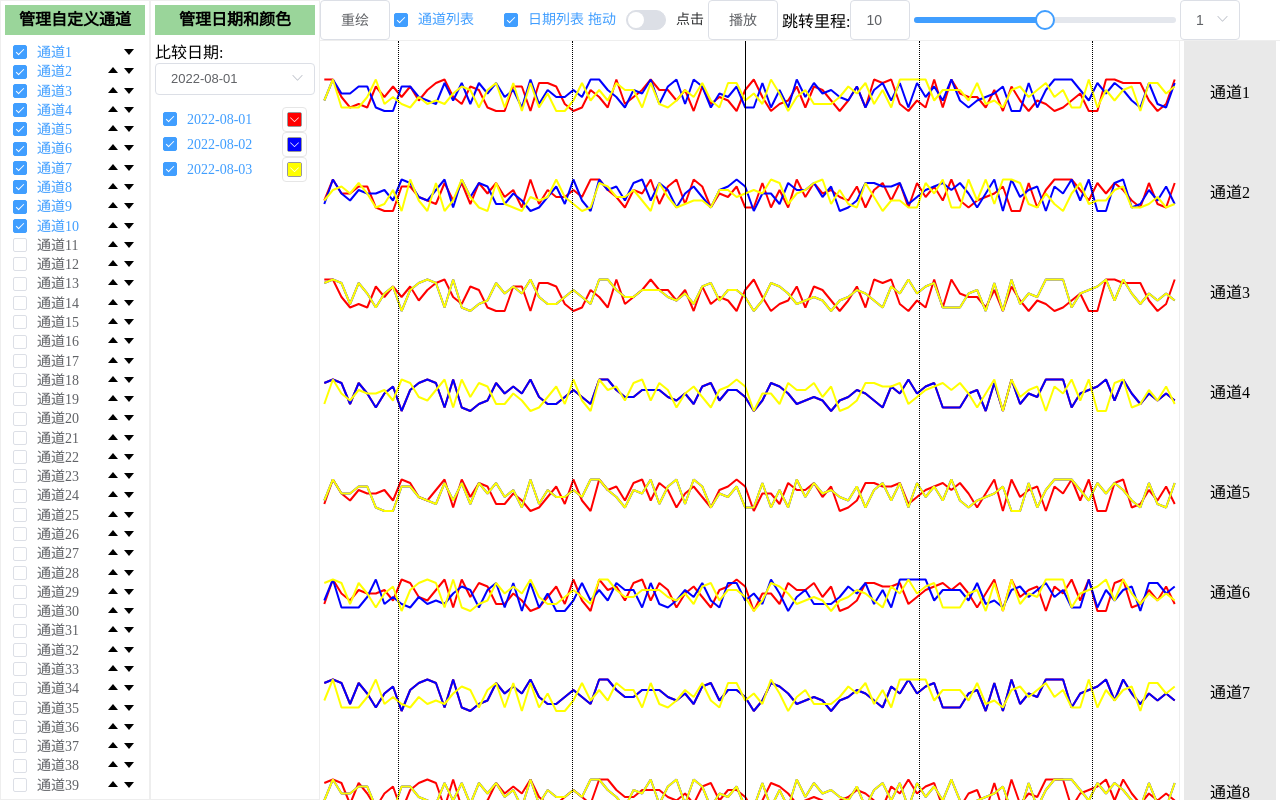
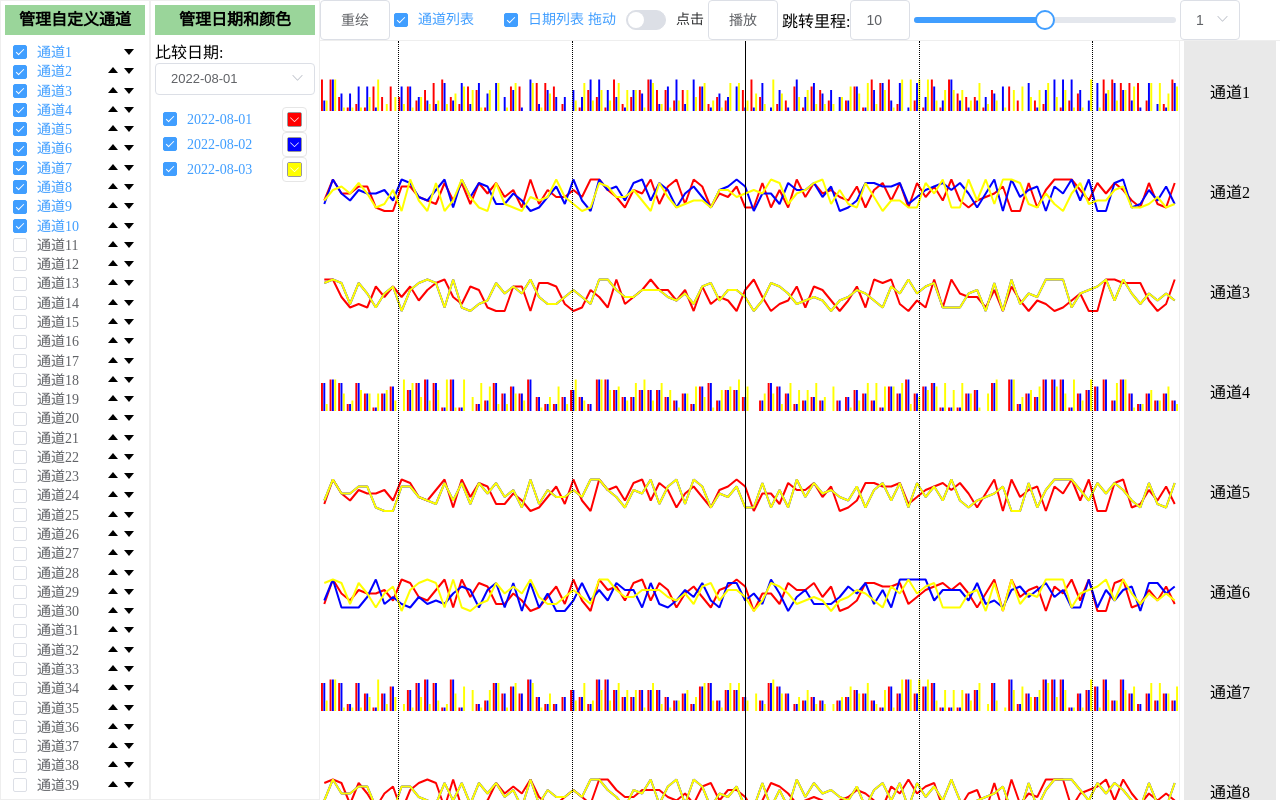
Before and after one commit to yangzhenfeng1994/billionDataChart, a Vue app: page / in a window 1280 px wide. Built offline with nearby package versions, Linux system fonts and the light colour scheme.

Commit message:
feat(pubComponents pages): 增加图表类型

```diff
--- a/src/components/BillionDataChartsPubComponent/singleChart.vue
+++ b/src/components/BillionDataChartsPubComponent/singleChart.vue
@@ -85,7 +85,7 @@ export default {
       }
       data.forEach((item) => {
         option.series.push({
-          type: 'line',
+          type: this.line.type,
           data: item,
           legendHoverLink: false,
           triggerLineEvent: false,
--- a/src/mocks/billionDataCharts/lines.js
+++ b/src/mocks/billionDataCharts/lines.js
@@ -1,105 +1,105 @@
 // 通道数据 mock
 const lines = [
-  { label: '通道1', id: 'ID1', show: true },
-  { label: '通道2', id: 'ID2', show: true },
-  { label: '通道3', id: 'ID3', show: true },
-  { label: '通道4', id: 'ID4', show: true },
-  { label: '通道5', id: 'ID5', show: true },
-  { label: '通道6', id: 'ID6', show: true },
-  { label: '通道7', id: 'ID7', show: true },
-  { label: '通道8', id: 'ID8', show: true },
-  { label: '通道9', id: 'ID9', show: true },
-  { label: '通道10', id: 'ID10', show: true },
-  { label: '通道11', id: 'ID11', show: false },
-  { label: '通道12', id: 'ID12', show: false },
-  { label: '通道13', id: 'ID13', show: false },
-  { label: '通道14', id: 'ID14', show: false },
-  { label: '通道15', id: 'ID15', show: false },
-  { label: '通道16', id: 'ID16', show: false },
-  { label: '通道17', id: 'ID17', show: false },
-  { label: '通道18', id: 'ID18', show: false },
-  { label: '通道19', id: 'ID19', show: false },
-  { label: '通道20', id: 'ID20', show: false },
-  { label: '通道21', id: 'ID21', show: false },
-  { label: '通道22', id: 'ID22', show: false },
-  { label: '通道23', id: 'ID23', show: false },
-  { label: '通道24', id: 'ID24', show: false },
-  { label: '通道25', id: 'ID25', show: false },
-  { label: '通道26', id: 'ID26', show: false },
-  { label: '通道27', id: 'ID27', show: false },
-  { label: '通道28', id: 'ID28', show: false },
-  { label: '通道29', id: 'ID29', show: false },
-  { label: '通道30', id: 'ID30', show: false },
-  { label: '通道31', id: 'ID31', show: false },
-  { label: '通道32', id: 'ID32', show: false },
-  { label: '通道33', id: 'ID33', show: false },
-  { label: '通道34', id: 'ID34', show: false },
-  { label: '通道35', id: 'ID35', show: false },
-  { label: '通道36', id: 'ID36', show: false },
-  { label: '通道37', id: 'ID37', show: false },
-  { label: '通道38', id: 'ID38', show: false },
-  { label: '通道39', id: 'ID39', show: false },
-  { label: '通道40', id: 'ID40', show: false },
-  { label: '通道41', id: 'ID41', show: false },
-  { label: '通道42', id: 'ID42', show: false },
-  { label: '通道43', id: 'ID43', show: false },
-  { label: '通道44', id: 'ID44', show: false },
-  { label: '通道45', id: 'ID45', show: false },
-  { label: '通道46', id: 'ID46', show: false },
-  { label: '通道47', id: 'ID47', show: false },
-  { label: '通道48', id: 'ID48', show: false },
-  { label: '通道49', id: 'ID49', show: false },
-  { label: '通道50', id: 'ID50', show: false },
-  { label: '通道51', id: 'ID51', show: false },
-  { label: '通道52', id: 'ID52', show: false },
-  { label: '通道53', id: 'ID53', show: false },
-  { label: '通道54', id: 'ID54', show: false },
-  { label: '通道55', id: 'ID55', show: false },
-  { label: '通道56', id: 'ID56', show: false },
-  { label: '通道57', id: 'ID57', show: false },
-  { label: '通道58', id: 'ID58', show: false },
-  { label: '通道59', id: 'ID59', show: false },
-  { label: '通道60', id: 'ID60', show: false },
-  { label: '通道61', id: 'ID61', show: false },
-  { label: '通道62', id: 'ID62', show: false },
-  { label: '通道63', id: 'ID63', show: false },
-  { label: '通道64', id: 'ID64', show: false },
-  { label: '通道65', id: 'ID65', show: false },
-  { label: '通道66', id: 'ID66', show: false },
-  { label: '通道67', id: 'ID67', show: false },
-  { label: '通道68', id: 'ID68', show: false },
-  { label: '通道69', id: 'ID69', show: false },
-  { label: '通道70', id: 'ID70', show: false },
-  { label: '通道71', id: 'ID71', show: false },
-  { label: '通道72', id: 'ID72', show: false },
-  { label: '通道73', id: 'ID73', show: false },
-  { label: '通道74', id: 'ID74', show: false },
-  { label: '通道75', id: 'ID75', show: false },
-  { label: '通道76', id: 'ID76', show: false },
-  { label: '通道77', id: 'ID77', show: false },
-  { label: '通道78', id: 'ID78', show: false },
-  { label: '通道79', id: 'ID79', show: false },
-  { label: '通道80', id: 'ID80', show: false },
-  { label: '通道81', id: 'ID81', show: false },
-  { label: '通道82', id: 'ID82', show: false },
-  { label: '通道83', id: 'ID83', show: false },
-  { label: '通道84', id: 'ID84', show: false },
-  { label: '通道85', id: 'ID85', show: false },
-  { label: '通道86', id: 'ID86', show: false },
-  { label: '通道87', id: 'ID87', show: false },
-  { label: '通道88', id: 'ID88', show: false },
-  { label: '通道89', id: 'ID89', show: false },
-  { label: '通道90', id: 'ID90', show: false },
-  { label: '通道91', id: 'ID91', show: false },
-  { label: '通道92', id: 'ID92', show: false },
-  { label: '通道93', id: 'ID93', show: false },
-  { label: '通道94', id: 'ID94', show: false },
-  { label: '通道95', id: 'ID95', show: false },
-  { label: '通道96', id: 'ID96', show: false },
-  { label: '通道97', id: 'ID97', show: false },
-  { label: '通道98', id: 'ID98', show: false },
-  { label: '通道99', id: 'ID99', show: false },
-  { label: '通道100', id: 'ID100', show: false },
+  { label: '通道1', id: 'ID1', show: true, type: 'bar' },
+  { label: '通道2', id: 'ID2', show: true, type: 'line' },
+  { label: '通道3', id: 'ID3', show: true, type: 'line' },
+  { label: '通道4', id: 'ID4', show: true, type: 'bar' },
+  { label: '通道5', id: 'ID5', show: true, type: 'line' },
+  { label: '通道6', id: 'ID6', show: true, type: 'line' },
+  { label: '通道7', id: 'ID7', show: true, type: 'bar' },
+  { label: '通道8', id: 'ID8', show: true, type: 'line' },
+  { label: '通道9', id: 'ID9', show: true, type: 'line' },
+  { label: '通道10', id: 'ID10', show: true, type: 'bar' },
+  { label: '通道11', id: 'ID11', show: false, type: 'line' },
+  { label: '通道12', id: 'ID12', show: false, type: 'line' },
+  { label: '通道13', id: 'ID13', show: false, type: 'bar' },
+  { label: '通道14', id: 'ID14', show: false, type: 'line' },
+  { label: '通道15', id: 'ID15', show: false, type: 'line' },
+  { label: '通道16', id: 'ID16', show: false, type: 'bar' },
+  { label: '通道17', id: 'ID17', show: false, type: 'line' },
+  { label: '通道18', id: 'ID18', show: false, type: 'line' },
+  { label: '通道19', id: 'ID19', show: false, type: 'bar' },
+  { label: '通道20', id: 'ID20', show: false, type: 'line' },
+  { label: '通道21', id: 'ID21', show: false, type: 'line' },
+  { label: '通道22', id: 'ID22', show: false, type: 'bar' },
+  { label: '通道23', id: 'ID23', show: false, type: 'line' },
+  { label: '通道24', id: 'ID24', show: false, type: 'line' },
+  { label: '通道25', id: 'ID25', show: false, type: 'bar' },
+  { label: '通道26', id: 'ID26', show: false, type: 'line' },
+  { label: '通道27', id: 'ID27', show: false, type: 'line' },
+  { label: '通道28', id: 'ID28', show: false, type: 'bar' },
+  { label: '通道29', id: 'ID29', show: false, type: 'line' },
+  { label: '通道30', id: 'ID30', show: false, type: 'line' },
+  { label: '通道31', id: 'ID31', show: false, type: 'bar' },
+  { label: '通道32', id: 'ID32', show: false, type: 'line' },
+  { label: '通道33', id: 'ID33', show: false, type: 'line' },
+  { label: '通道34', id: 'ID34', show: false, type: 'bar' },
+  { label: '通道35', id: 'ID35', show: false, type: 'line' },
+  { label: '通道36', id: 'ID36', show: false, type: 'line' },
+  { label: '通道37', id: 'ID37', show: false, type: 'bar' },
+  { label: '通道38', id: 'ID38', show: false, type: 'line' },
+  { label: '通道39', id: 'ID39', show: false, type: 'line' },
+  { label: '通道40', id: 'ID40', show: false, type: 'bar' },
+  { label: '通道41', id: 'ID41', show: false, type: 'line' },
+  { label: '通道42', id: 'ID42', show: false, type: 'line' },
+  { label: '通道43', id: 'ID43', show: false, type: 'bar' },
+  { label: '通道44', id: 'ID44', show: false, type: 'line' },
+  { label: '通道45', id: 'ID45', show: false, type: 'line' },
+  { label: '通道46', id: 'ID46', show: false, type: 'bar' },
+  { label: '通道47', id: 'ID47', show: false, type: 'line' },
+  { label: '通道48', id: 'ID48', show: false, type: 'line' },
+  { label: '通道49', id: 'ID49', show: false, type: 'bar' },
+  { label: '通道50', id: 'ID50', show: false, type: 'line' },
+  { label: '通道51', id: 'ID51', show: false, type: 'line' },
+  { label: '通道52', id: 'ID52', show: false, type: 'bar' },
+  { label: '通道53', id: 'ID53', show: false, type: 'line' },
+  { label: '通道54', id: 'ID54', show: false, type: 'line' },
+  { label: '通道55', id: 'ID55', show: false, type: 'bar' },
+  { label: '通道56', id: 'ID56', show: false, type: 'line' },
+  { label: '通道57', id: 'ID57', show: false, type: 'line' },
+  { label: '通道58', id: 'ID58', show: false, type: 'bar' },
+  { label: '通道59', id: 'ID59', show: false, type: 'line' },
+  { label: '通道60', id: 'ID60', show: false, type: 'line' },
+  { label: '通道61', id: 'ID61', show: false, type: 'bar' },
+  { label: '通道62', id: 'ID62', show: false, type: 'line' },
+  { label: '通道63', id: 'ID63', show: false, type: 'line' },
+  { label: '通道64', id: 'ID64', show: false, type: 'bar' },
+  { label: '通道65', id: 'ID65', show: false, type: 'line' },
+  { label: '通道66', id: 'ID66', show: false, type: 'line' },
+  { label: '通道67', id: 'ID67', show: false, type: 'bar' },
+  { label: '通道68', id: 'ID68', show: false, type: 'line' },
+  { label: '通道69', id: 'ID69', show: false, type: 'line' },
+  { label: '通道70', id: 'ID70', show: false, type: 'bar' },
+  { label: '通道71', id: 'ID71', show: false, type: 'line' },
+  { label: '通道72', id: 'ID72', show: false, type: 'line' },
+  { label: '通道73', id: 'ID73', show: false, type: 'bar' },
+  { label: '通道74', id: 'ID74', show: false, type: 'line' },
+  { label: '通道75', id: 'ID75', show: false, type: 'line' },
+  { label: '通道76', id: 'ID76', show: false, type: 'bar' },
+  { label: '通道77', id: 'ID77', show: false, type: 'line' },
+  { label: '通道78', id: 'ID78', show: false, type: 'line' },
+  { label: '通道79', id: 'ID79', show: false, type: 'bar' },
+  { label: '通道80', id: 'ID80', show: false, type: 'line' },
+  { label: '通道81', id: 'ID81', show: false, type: 'line' },
+  { label: '通道82', id: 'ID82', show: false, type: 'bar' },
+  { label: '通道83', id: 'ID83', show: false, type: 'line' },
+  { label: '通道84', id: 'ID84', show: false, type: 'line' },
+  { label: '通道85', id: 'ID85', show: false, type: 'bar' },
+  { label: '通道86', id: 'ID86', show: false, type: 'line' },
+  { label: '通道87', id: 'ID87', show: false, type: 'line' },
+  { label: '通道88', id: 'ID88', show: false, type: 'bar' },
+  { label: '通道89', id: 'ID89', show: false, type: 'line' },
+  { label: '通道90', id: 'ID90', show: false, type: 'line' },
+  { label: '通道91', id: 'ID91', show: false, type: 'bar' },
+  { label: '通道92', id: 'ID92', show: false, type: 'line' },
+  { label: '通道93', id: 'ID93', show: false, type: 'line' },
+  { label: '通道94', id: 'ID94', show: false, type: 'bar' },
+  { label: '通道95', id: 'ID95', show: false, type: 'line' },
+  { label: '通道96', id: 'ID96', show: false, type: 'line' },
+  { label: '通道97', id: 'ID97', show: false, type: 'bar' },
+  { label: '通道98', id: 'ID98', show: false, type: 'line' },
+  { label: '通道99', id: 'ID99', show: false, type: 'line' },
+  { label: '通道100', id: 'ID100', show: false, type: 'bar' },
 ]
 
 export default lines
@@ -110,6 +110,7 @@ export default lines
 //     label: '通道' + (i + 1),
 //     id: 'ID' + (i + 1),
 //     show: false,
+//     type: i % 3 === 0 ? 'bar' : 'line',
 //   }
 //   arr.push(data)
 // }
```
